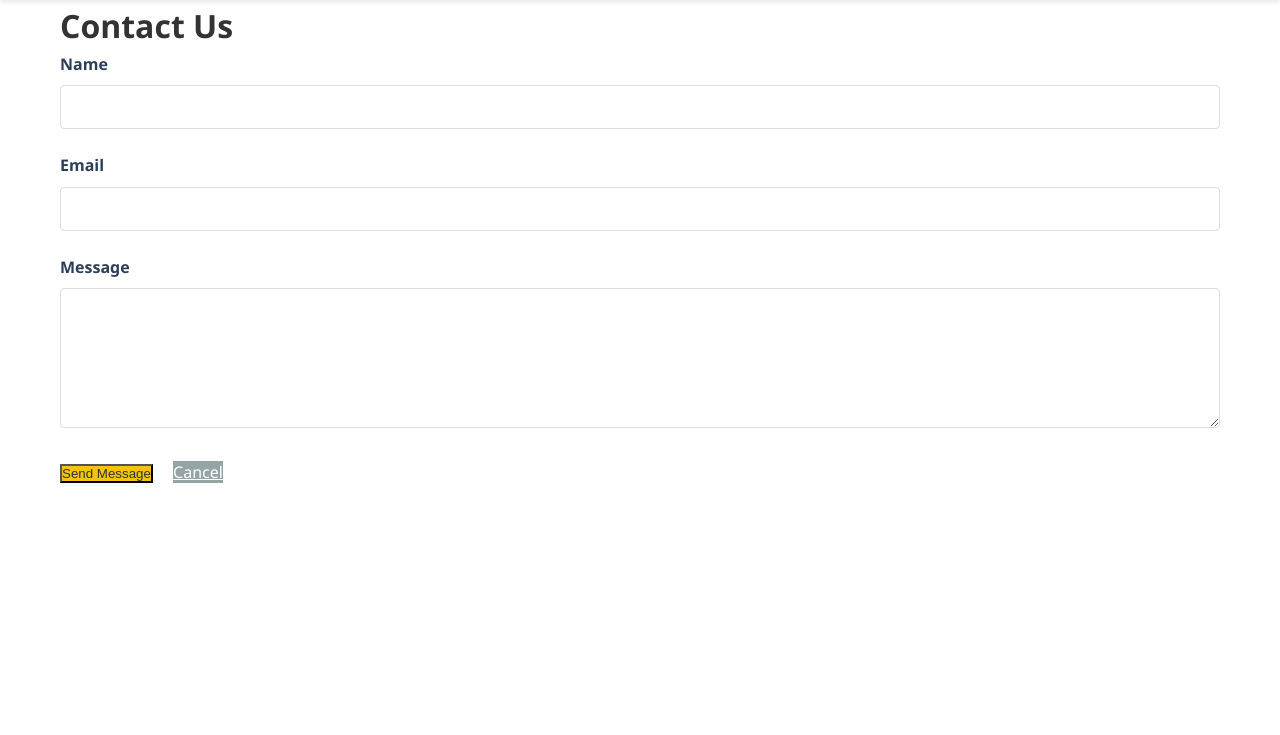
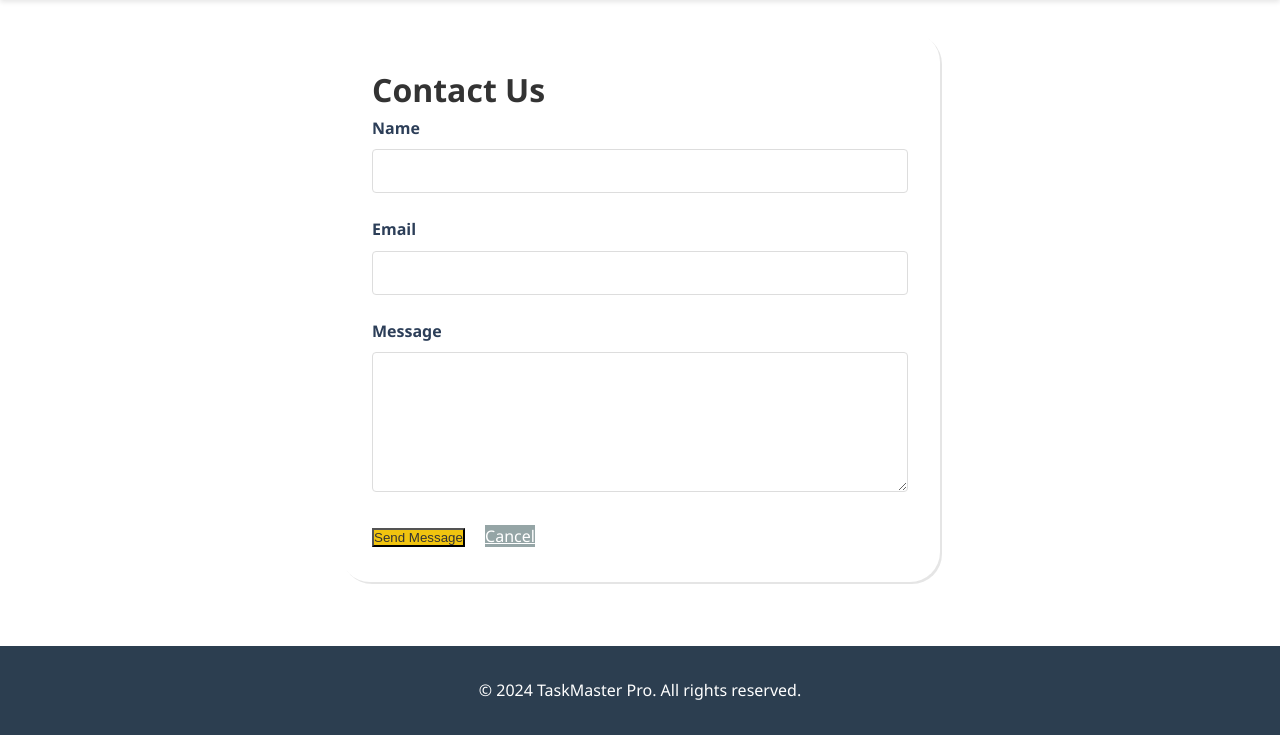
Before and after one commit to techblessed-code/taskmaster-pro, a Flask app: page /contact in a window 1280 px wide. Shown: the part 70-805 px from the top of the page. Before the commit the page ends 553 px from the top, so only its background shows below. Run offline with Flask 3, Linux system fonts and the light colour scheme; some libraries are stand-ins or nearby versions.

Commit message:
Make port configurable via PORT env; fix CSS typos
- app.py: PORT env var (default 5000) so another server squatting on 5000
  cannot block the app: PORT=5002 python app.py
- styles.css: .fore-container typo -> .form-container (the create-task and
  contact form cards had no styling at all)
- styles.css: footer background #2350 (invalid hex, white text on white)
  -> #2c3e50

```diff
--- a/app.py
+++ b/app.py
@@ -205,4 +205,7 @@ def internal_server_error(e):
 
 # Run Flask App
 if __name__ == '__main__':
-    app.run(debug=True, port=5000)
+    # FIX: the port is configurable so another server squatting on 5000
+    # can never make this app impossible to start:
+    #   $env:PORT=5002; python app.py
+    app.run(debug=True, port=int(os.environ.get('PORT', 5000)))
--- a/static/css/styles.css
+++ b/static/css/styles.css
@@ -145,7 +145,9 @@ body {
    Footer
 ========================= */
 footer {
-    background: #2350;
+    /* FIX: was `#2350` - an invalid 4-digit hex, which left the white
+       footer text invisible on a white background. */
+    background: #2c3e50;
     color: white;
     text-align: center;
     padding: 2rem 0;
@@ -155,7 +157,9 @@ footer {
 /* =========================
    Form Styles
 ========================= */
-.fore-container {
+/* FIX: this class used to be misspelled `.fore-container`, so the
+   create-task and contact form cards got NO styling at all. */
+.form-container {
     max-width: 600px;
     margin: 2rem auto;
     padding: 2rem;
```
